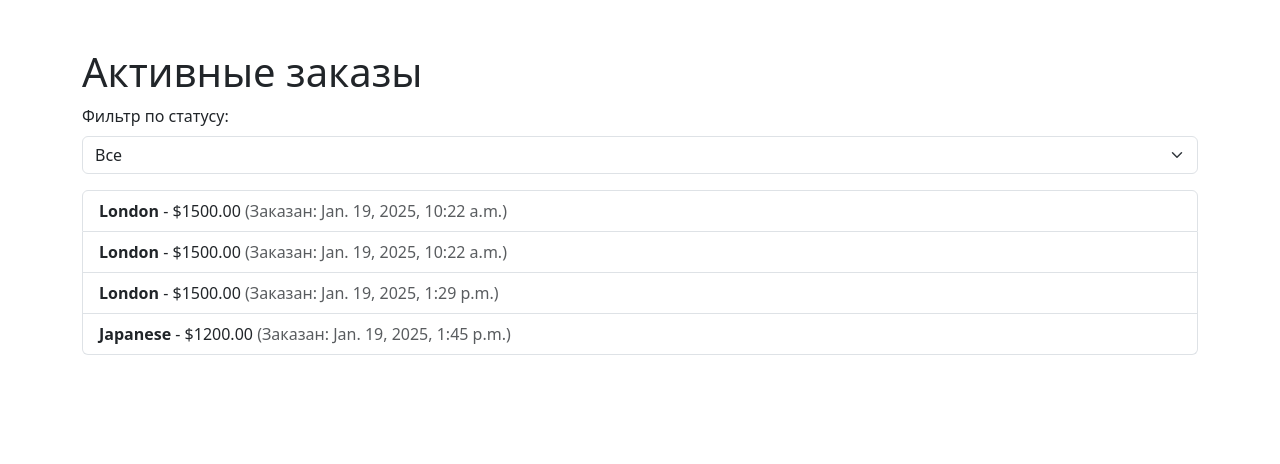
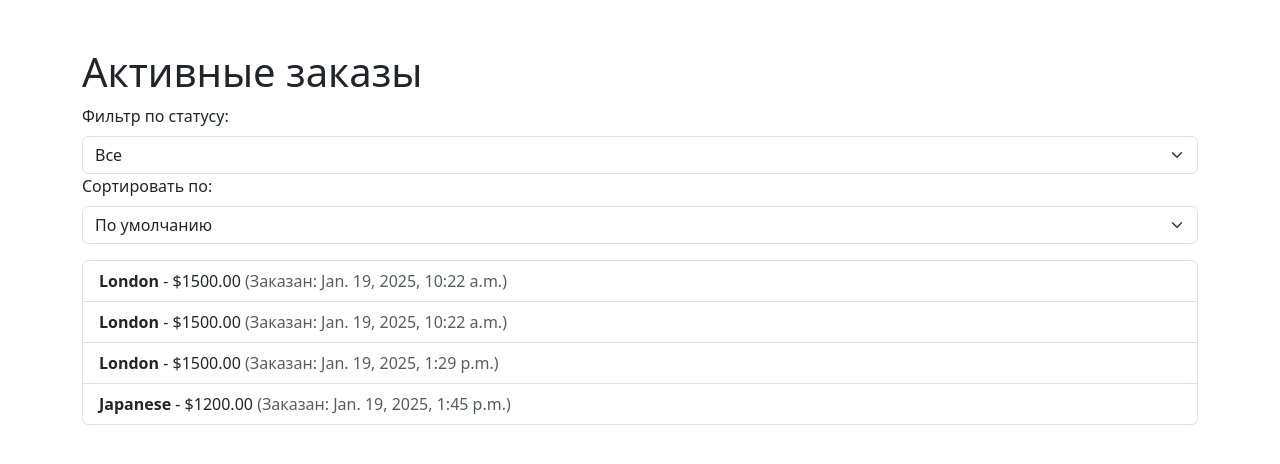
Before and after one commit to Achilles-1971/tourfirma, a Django app: page /orders/ in a window 1280 px wide. Shown: the part 56-520 px from the top of the page. Run offline with Django 5.2, Linux system fonts and the light colour scheme; data comes from the database, SQL or seed files in the repository; both versions use the stored data as it was after the commit.

Commit message:
17:24 - 19.01

```diff
--- a/mysite/tours/templates/order_list.html
+++ b/mysite/tours/templates/order_list.html
@@ -1,11 +1,13 @@
 <!DOCTYPE html>
 <html lang="ru">
+
 <head>
     <meta charset="UTF-8">
     <meta name="viewport" content="width=device-width, initial-scale=1.0">
     <title>Активные заказы - Tour Firma</title>
     <link rel="stylesheet" href="https://cdn.jsdelivr.net/npm/bootstrap@5.3.0/dist/css/bootstrap.min.css">
 </head>
+
 <body>
 
     <nav class="navbar navbar-expand-lg navbar-light bg-light">
@@ -37,20 +39,33 @@
                 <option value="active" {% if request.GET.status == "active" %}selected{% endif %}>Активные</option>
                 <option value="completed" {% if request.GET.status == "completed" %}selected{% endif %}>Завершённые</option>
             </select>
+
+            <label for="sort" class="form-label">Сортировать по:</label>
+            <select name="sort" id="sort" class="form-select" onchange="this.form.submit()">
+                <option value="">По умолчанию</option>
+                <option value="date_asc" {% if request.GET.sort == "date_asc" %}selected{% endif %}>Дата (по возрастанию)</option>
+                <option value="date_desc" {% if request.GET.sort == "date_desc" %}selected{% endif %}>Дата (по убыванию)</option>
+                <option value="price_asc" {% if request.GET.sort == "price_asc" %}selected{% endif %}>Цена (по возрастанию)</option>
+                <option value="price_desc" {% if request.GET.sort == "price_desc" %}selected{% endif %}>Цена (по убыванию)</option>
+            </select>
         </form>
+
+
+
 
         <ul class="list-group">
             {% for order in orders %}
-                <li class="list-group-item">
-                    <strong>{{ order.tour.name }}</strong> - ${{ order.tour.price }}
-                    <span class="text-muted">(Заказан: {{ order.order_date }})</span>
-                </li>
+            <li class="list-group-item">
+                <strong>{{ order.tour.name }}</strong> - ${{ order.tour.price }}
+                <span class="text-muted">(Заказан: {{ order.order_date }})</span>
+            </li>
             {% empty %}
-                <li class="list-group-item">Нет активных заказов.</li>
+            <li class="list-group-item">Нет заказов с выбранным статусом и сортировкой.</li>
             {% endfor %}
         </ul>
     </div>
 
     <script src="https://cdn.jsdelivr.net/npm/bootstrap@5.3.0/dist/js/bootstrap.bundle.min.js"></script>
 </body>
+
 </html>
--- a/mysite/tours/views.py
+++ b/mysite/tours/views.py
@@ -3,36 +3,51 @@ from .models import Tour, Order
 from django.contrib.auth.decorators import login_required
 from django.db.models import Q
 
+
 def home(request):
-    return render(request, 'home.html')
+    return render(request, "home.html")
+
+
+def order_list(request):
+    status_filter = request.GET.get("status")
+    sort_by = request.GET.get("sort")
+
+    orders = Order.objects.all()
+
+    if status_filter:
+        if status_filter == "active":
+            orders = orders.filter(is_active=True)
+        elif status_filter == "completed":
+            orders = orders.filter(is_active=False)
+
+    if sort_by:
+        if sort_by == "date_asc":
+            orders = orders.order_by("order_date")
+        elif sort_by == "date_desc":
+            orders = orders.order_by("-order_date")
+        elif sort_by == "price_asc":
+            orders = orders.order_by("tour__price")
+        elif sort_by == "price_desc":
+            orders = orders.order_by("-tour__price")
+
+    return render(request, "order_list.html", {"orders": orders})
+
+
 
 def tour_list(request):
     tours = Tour.objects.all()
-    return render(request, 'tour_list.html', {'tours': tours})
+    return render(request, "tour_list.html", {"tours": tours})
+
 
 def tour_detail(request, tour_id):
     tour = get_object_or_404(Tour, id=tour_id)
-    return render(request, 'tour_detail.html', {'tour': tour})
+    return render(request, "tour_detail.html", {"tour": tour})
 
-def order_list(request):
-    orders = Order.objects.all()
-    return render(request, 'order_list.html', {'orders': orders})
 
 @login_required
 def order_tour(request, tour_id):
     tour = get_object_or_404(Tour, id=tour_id)
     if request.method == "POST":
         order = Order.objects.create(user=request.user, tour=tour)
-        return render(request, 'order_success.html', {'tour': tour})
-    return render(request, 'order_tour.html', {'tour': tour})
-
-def order_list(request):
-    status_filter = request.GET.get('status')
-    orders = Order.objects.all()
-
-    if status_filter == 'active':
-        orders = orders.filter(is_active=True)
-    elif status_filter == 'completed':
-        orders = orders.filter(is_active=False)
-
-    return render(request, 'order_list.html', {'orders': orders})
+        return render(request, "order_success.html", {"tour": tour})
+    return render(request, "order_tour.html", {"tour": tour})
```
Also changed, not shown: mysite/db.sqlite3.
